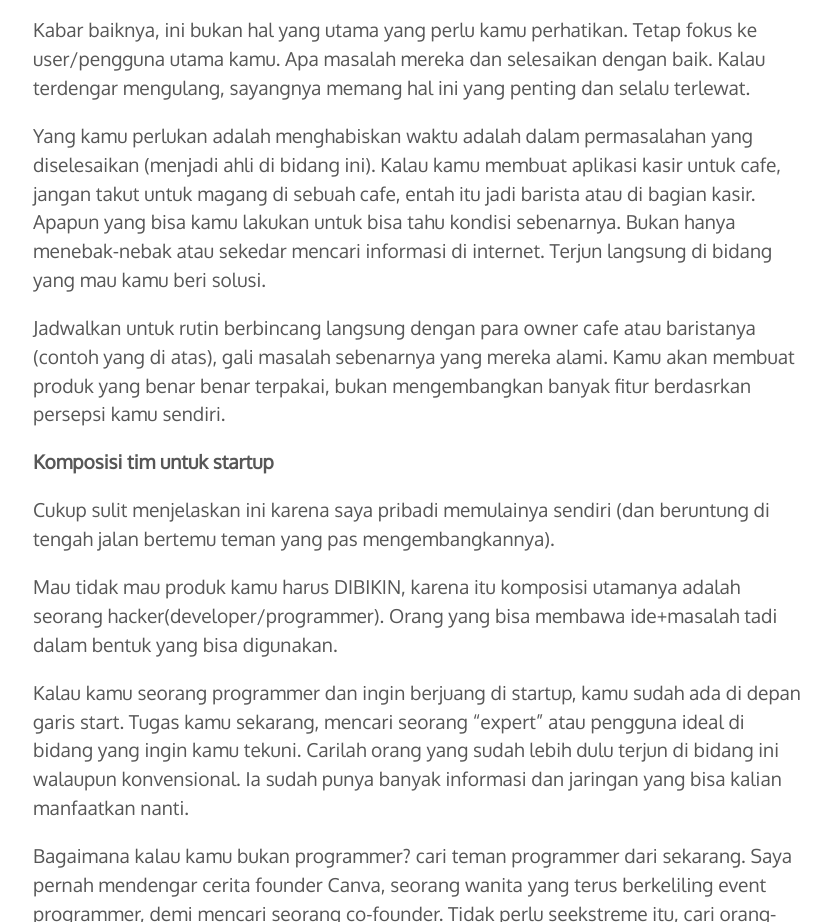
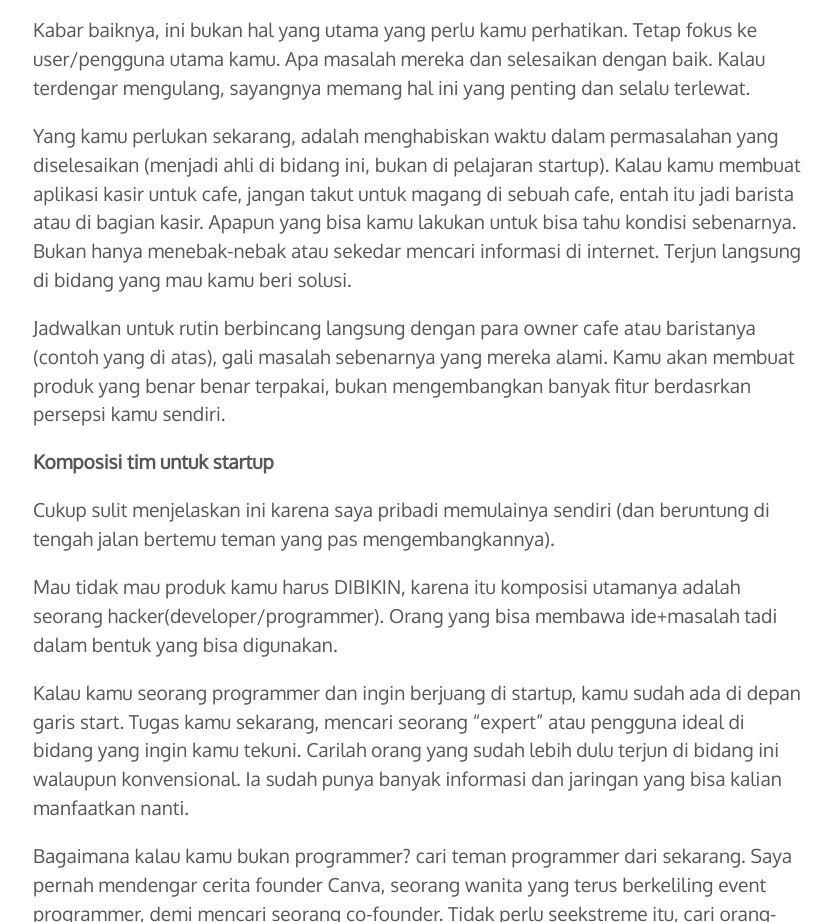
Before and after one commit to fayfayer/hilmanrdn.github.io, a plain HTML site: page blog/bagaimana-cara-membuat-startup/index.html in a window 1280 px wide. Shown: the part 2183-3105 px from the top of the page, without its empty margins (223-1055 px from the left). Drawn offline with Linux system fonts and the light colour scheme.

Commit message:
Deploy from Forestry.io

```diff
--- a/blog/bagaimana-cara-membuat-startup/index.html
+++ b/blog/bagaimana-cara-membuat-startup/index.html
@@ -55,7 +55,7 @@
 
 <p>Kabar baiknya, ini bukan hal yang utama yang perlu kamu perhatikan. Tetap fokus ke user/pengguna utama kamu. Apa masalah mereka dan selesaikan dengan baik. Kalau terdengar mengulang, sayangnya memang hal ini yang penting dan selalu terlewat.</p>
 
-<p>Yang kamu perlukan adalah menghabiskan waktu adalah dalam permasalahan yang diselesaikan (menjadi ahli di bidang ini). Kalau kamu membuat aplikasi kasir untuk cafe, jangan takut untuk magang di sebuah cafe, entah itu jadi barista atau di bagian kasir. Apapun yang bisa kamu lakukan untuk bisa tahu kondisi sebenarnya. Bukan hanya menebak-nebak atau sekedar mencari informasi di internet. Terjun langsung di bidang yang mau kamu beri solusi.</p>
+<p>Yang kamu perlukan sekarang, adalah menghabiskan waktu dalam permasalahan yang diselesaikan (menjadi ahli di bidang ini, bukan di pelajaran startup). Kalau kamu membuat aplikasi kasir untuk cafe, jangan takut untuk magang di sebuah cafe, entah itu jadi barista atau di bagian kasir. Apapun yang bisa kamu lakukan untuk bisa tahu kondisi sebenarnya. Bukan hanya menebak-nebak atau sekedar mencari informasi di internet. Terjun langsung di bidang yang mau kamu beri solusi.</p>
 
 <p>Jadwalkan untuk rutin berbincang langsung dengan para owner cafe atau baristanya (contoh yang di atas), gali masalah sebenarnya yang mereka alami. Kamu akan membuat produk yang benar benar terpakai, bukan mengembangkan banyak fitur berdasrkan persepsi kamu sendiri.</p>
 
```
